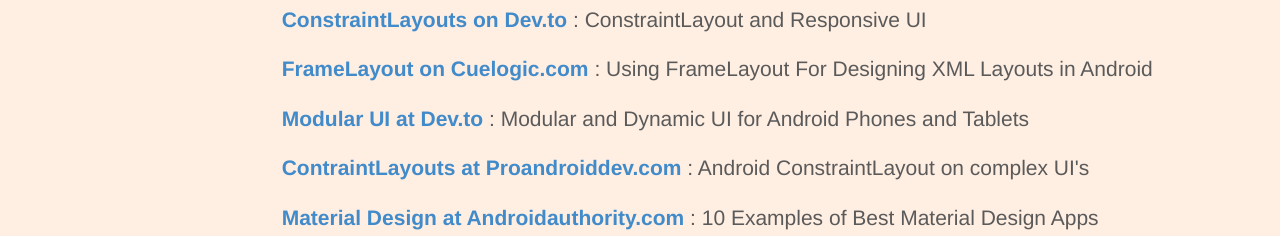
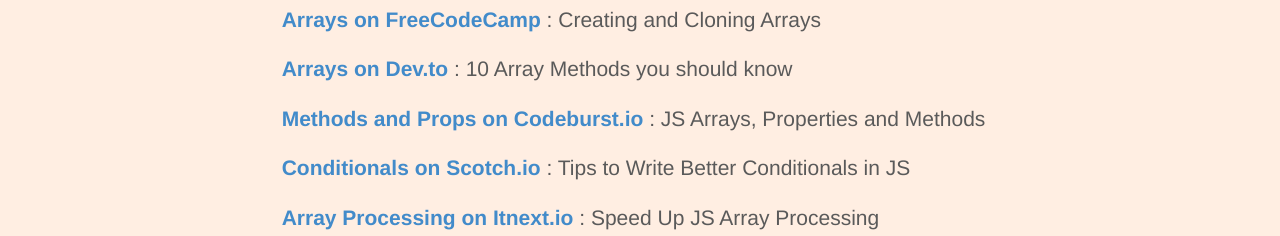
Before and after one commit to jsmachinelab/aitools.github.io, a plain HTML site: page index.html in a window 1280 px wide. Shown: the part 716-952 px from the top of the page. Drawn offline with Linux system fonts and the light colour scheme.

Commit message:
Update index.html

```diff
--- a/index.html
+++ b/index.html
@@ -82,21 +82,21 @@
           <h2 class="featurette-heading">JS Tips</h2>
         </div>
         <div class="col-lg-offset-2 col-lg-10">
-          <p class="lead"><a href="https://dev.to/miguelrodoma95/constraint-layout-beginners-guide-part-i-designing-a-repsonsive-ui-for-android-apps-57ic" target="_blank" ><b>ConstraintLayouts on Dev.to</b></a> : ConstraintLayout and Responsive UI</p>
+          <p class="lead"><a href="https://www.freecodecamp.org/news/https-medium-com-gladchinda-hacks-for-creating-javascript-arrays-a1b80cb372b/" target="_blank" ><b>Arrays on FreeCodeCamp</b></a> : Creating and Cloning Arrays</p>
         </div>
         <div class="col-lg-offset-2 col-lg-10">
-          <p class="lead"><a href="https://www.cuelogic.com/blog/using-framelayout-for-designing-xml-layouts-in-android" target="_blank" ><b>FrameLayout on Cuelogic.com</b> </a> : Using FrameLayout For Designing XML Layouts in Android</p>
+          <p class="lead"><a href="https://dev.to/frugencefidel/10-javascript-array-methods-you-should-know-4lk3" target="_blank" ><b>Arrays on Dev.to</b> </a> : 10 Array Methods you should know</p>
         </div>
                 <div class="col-lg-offset-2 col-lg-10">
-          <p class="lead"><a href="https://dev.to/nbau21/modular-and-dynamic-ui-for-android-phones-and-tablets-56de" target="_blank" ><b>Modular UI at Dev.to</b> </a> : Modular and Dynamic UI for Android Phones and Tablets</p>
+          <p class="lead"><a href="https://codeburst.io/all-about-javascript-arrays-44d2d36874b9" target="_blank" ><b>Methods and Props on Codeburst.io</b> </a> : JS Arrays, Properties and Methods</p>
         </div>
         <div class="col-lg-offset-2 col-lg-10">
-          <p class="lead"><a href="https://proandroiddev.com/android-constraintlayout-explained-using-a-complex-ui-f4bc23998cab" target="_blank" ><b>ContraintLayouts at Proandroiddev.com</b></a> : Android ConstraintLayout on complex UI's</p>
+          <p class="lead"><a href="https://scotch.io/bar-talk/5-tips-to-write-better-conditionals-in-javascript" target="_blank" ><b>Conditionals on Scotch.io</b></a> : Tips to Write Better Conditionals in JS</p>
         </div>
         <div class="col-lg-offset-2 col-lg-10">
-          <p class="lead"><a href="https://www.androidauthority.com/best-material-design-apps-for-android-523420/" target="_blank" ><b>Material Design at Androidauthority.com</b></a> : 10 Examples of Best Material Design Apps </p>
+          <p class="lead"><a href="https://www.androidauthority.com/best-material-design-apps-for-android-523420/" target="_blank" ><b>Array Processing on Itnext.io</b></a> : Speed Up JS Array Processing </p>
         </div>
-        <div class="col-lg-offset-2 col-lg-10">
+       <!--  <div class="col-lg-offset-2 col-lg-10">
           <p class="lead"><a href="https://www.raywenderlich.com/9475-constraintlayout-tutorial-for-android-complex-layouts" target="_blank"><b>ConstraintLayouts at Raywenderlich.com</b></a> : ConstraintLayout Tutorial on Complex Layouts</p>
         </div>
         <div class="col-lg-offset-2 col-lg-10">
@@ -112,6 +112,7 @@
         <div class="col-lg-offset-2 col-lg-10">
           <p class="lead"><a href="https://www.codejourney.net/2017/04/android-layout-types/" target="_blank" ><b>Android Layout Types on Codejourney.net</b></a> : Android Layout Types</p>
         </div>
+-->
       </div> <!-- END ANDROIDTIPS -->
 
       <!-- START MVVM -->
```
